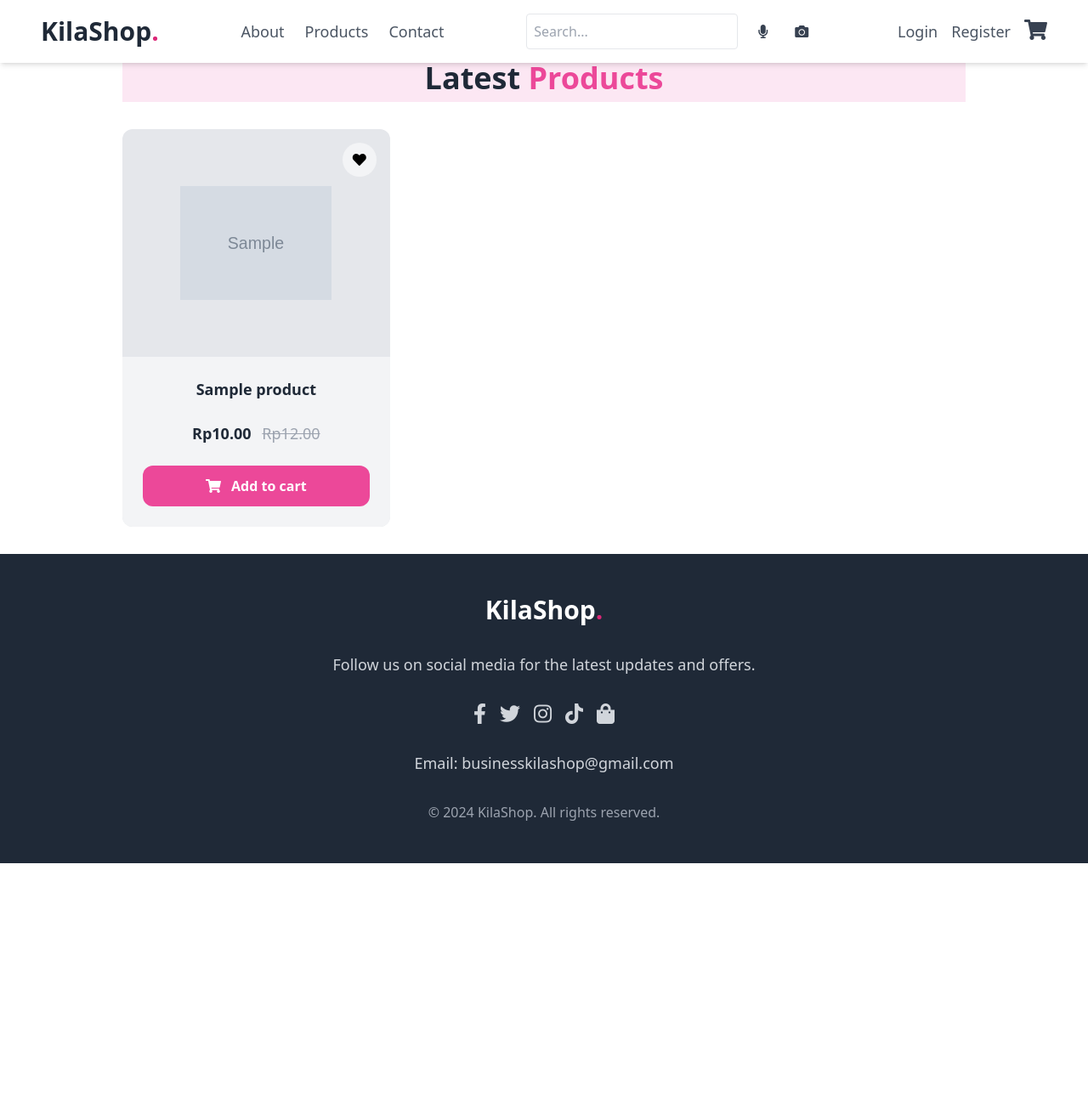
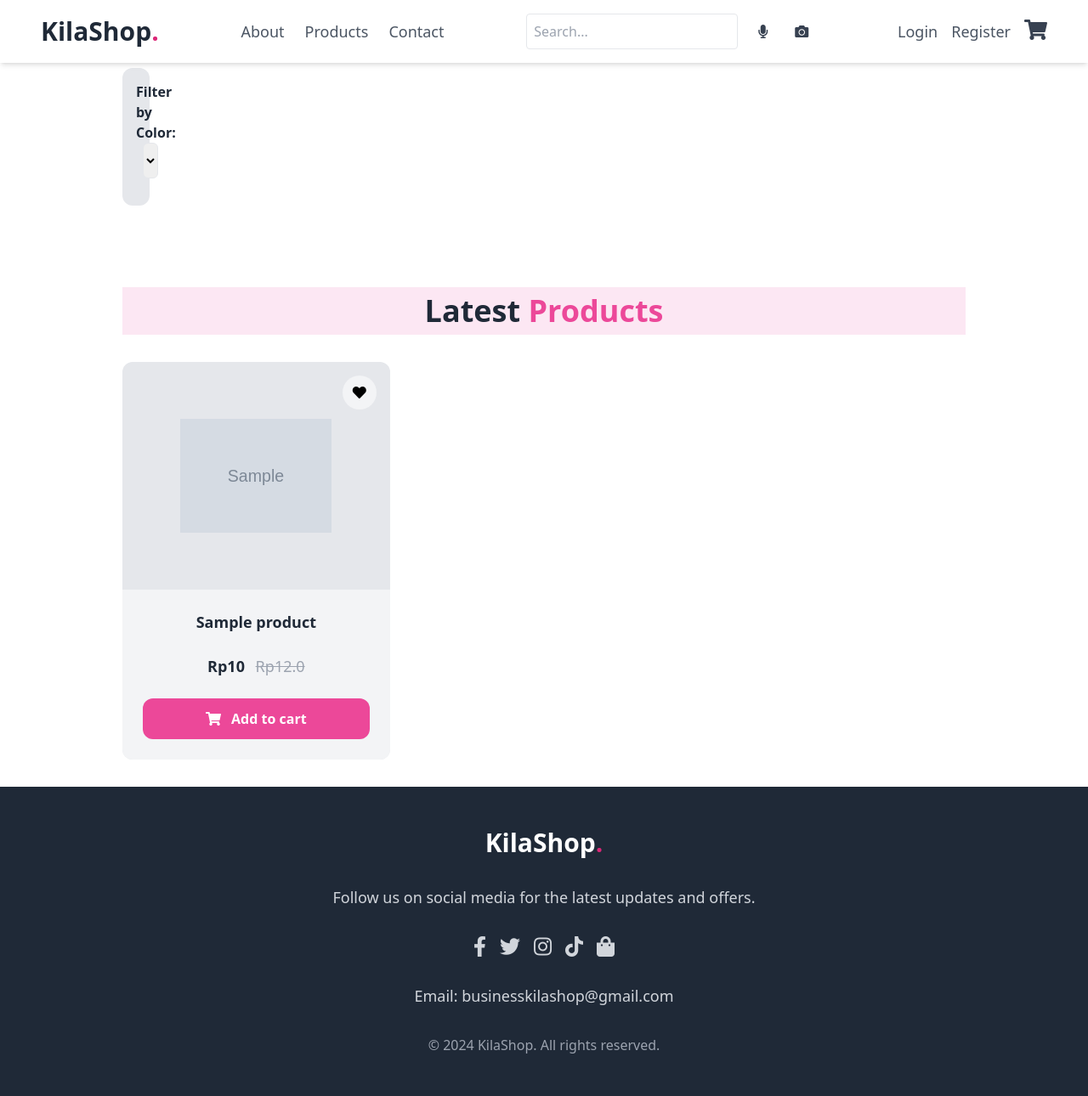
Before and after one commit to akwilapurba/KilaShop, a Flask app: page /products in a window 1280 px wide. Shown: the whole page at 85% size. Before the commit the page ends 1016 px from the top, so only its background shows below. Run offline with Flask 3, Linux system fonts and the light colour scheme; grey boxes marked "Sample" are stand-in pictures; a database or web service that is not in the repository returns one stand-in record (values such as "Sample title"); style sheets or scripts are compiled from the project's sources; some libraries are stand-ins or nearby versions.

Commit message:
Add filtering and search keywords

```diff
--- a/app.py
+++ b/app.py
@@ -141,6 +141,31 @@ def logout():
 def products():
     products = list(product_collection.find())  # Fetch all products from MongoDB
     return render_template('products.html', products=products)
+
+@app.route('/search')
+def search():
+    keyword = request.args.get('keyword', '').lower()
+    color = request.args.get('color', '').lower()
+
+    query = {}
+    if keyword:
+        query['name'] = {'$regex': keyword, '$options': 'i'}  # Case-insensitive search
+    if color:
+        query['color'] = {'$regex': color, '$options': 'i'}  # Case-insensitive search
+
+    products = list(product_collection.find(query))
+
+    result = []
+    for product in products:
+        result.append({
+            '_id': str(product['_id']),
+            'name': product['name'],
+            'price': product['price'],
+            'color': product['color'],
+            'image_path': product['image_path']
+        })
+
+    return jsonify({'products': result})
 
 @app.route('/add_to_cart', methods=['POST'])
 def add_to_cart():
--- a/templates/components/navbar.html
+++ b/templates/components/navbar.html
@@ -1,3 +1,4 @@
+<!-- components/navbar.html -->
 <header class="fixed top-0 left-0 right-0 bg-white py-4 px-6 md:px-12 flex items-center justify-between shadow-md z-50">
     <input type="checkbox" id="toggler" class="hidden">
     <label for="toggler" class="fas fa-bars text-3xl text-gray-700 cursor-pointer lg:hidden"></label>
@@ -9,14 +10,11 @@
     </nav>
     <!-- Search Bar with Voice and Image Search -->
     <div class="flex items-center space-x-4">
-        <input type="text" placeholder="Search..." class="p-2 border rounded">
-        <button id="voice-search-btn" class="p-2 text-gray-700 hover:text-pink-600 transition"><i
-                class="fas fa-microphone"></i></button>
+        <input type="text" id="keywordSearch" placeholder="Search..." class="p-2 border rounded">
+        <button id="voice-search-btn" class="p-2 text-gray-700 hover:text-pink-600 transition"><i class="fas fa-microphone"></i></button>
         <input type="file" id="image-search-input" class="hidden">
-        <label for="image-search-input" class="p-2 text-gray-700 hover:text-pink-600 transition cursor-pointer"><i
-                class="fas fa-camera"></i></label>
+        <label for="image-search-input" class="p-2 text-gray-700 hover:text-pink-600 transition cursor-pointer"><i class="fas fa-camera"></i></label>
     </div>
-
     <div class="hidden lg:flex space-x-4 text-2xl text-gray-700">
         {% if session.get('username') %}
             <a href="/logout" class="text-lg text-gray-600 hover:text-pink-600 transition">Logout</a>
@@ -24,7 +22,6 @@
             <a href="/login" class="text-lg text-gray-600 hover:text-pink-600 transition">Login</a>
             <a href="/register" class="text-lg text-gray-600 hover:text-pink-600 transition">Register</a>
         {% endif %}
-
         <a href="/cart" class="fas fa-shopping-cart hover:text-pink-600 transition"></a>
     </div>
 </header>
@@ -37,3 +34,42 @@
     <a href="#products" class="text-lg text-gray-600 hover:text-pink-600 transition mb-4">Products</a>
     <a href="#contact" class="text-lg text-gray-600 hover:text-pink-600 transition mb-4">Contact</a>
 </div>
+
+<script>
+    document.getElementById('keywordSearch').addEventListener('input', searchProducts);
+
+    function searchProducts() {
+        const keyword = document.getElementById('keywordSearch').value.toLowerCase();
+        const color = document.getElementById('colorFilter') ? document.getElementById('colorFilter').value.toLowerCase() : '';
+
+        fetch(`/search?keyword=${keyword}&color=${color}`)
+            .then(response => response.json())
+            .then(data => {
+                const productsSection = document.getElementById('products');
+                if (productsSection) {
+                    productsSection.innerHTML = '';
+                    data.products.forEach(product => {
+                        productsSection.innerHTML += `
+                        <div class="bg-gray-200 rounded-xl hover:scale-[1.03] transition-all relative overflow-hidden product-card" data-color="${product.color}" data-keywords="${product.name}">
+                            <div class="p-6">
+                                <div class="bg-gray-100 w-10 h-10 flex items-center justify-center rounded-full cursor-pointer absolute top-4 right-4">
+                                    <i class="fas fa-heart"></i>
+                                </div>
+                                <div class="w-2/3 h-[220px] overflow-hidden mx-auto aspect-w-16 aspect-h-8">
+                                    <img src="${product.image_path}" alt="${product._id}_${product.name}" class="h-full w-full object-contain"/>
+                                </div>
+                            </div>
+                            <div class="text-center bg-gray-100 p-6">
+                                <h3 class="text-lg font-bold text-gray-800">${product.name}</h3>
+                                <h4 class="text-lg text-gray-800 font-bold mt-6">Rp${product.price.toFixed(2)} <span class="text-gray-400 ml-2 font-medium" style="text-decoration: line-through;">Rp${(product.price * 1.20).toFixed(2)}</span></h4>
+                                <button type="button" onclick="addToCart('${product._id}')" class="w-full flex items-center justify-center gap-3 mt-6 px-6 py-3 bg-pink-500 text-base text-white font-semibold rounded-xl hover:bg-pink-700 hover:text-gray-200 transition">
+                                    <i class="fas fa-shopping-cart"></i>
+                                    Add to cart
+                                </button>
+                            </div>
+                        </div>`;
+                    });
+                }
+            });
+    }
+</script>
--- a/templates/products.html
+++ b/templates/products.html
@@ -1,35 +1,45 @@
 {% extends 'ui/theme.html' %}
 {% block content %}
+    <!-- Filter Section Starts -->
+    <aside class="w-full md:w-1/5 pr-4 mt-12">
+        <div class="sticky top-0 py-8 px-4 md:px-16 lg:px-36">
+            <div class="bg-gray-200 rounded-xl p-4">
+                <label for="colorFilter" class="text-gray-800 font-semibold">Filter by Color:</label>
+                <select id="colorFilter" class="ml-2 p-2 border rounded-md w-full mb-4">
+                    <option value="">All</option>
+                    <option value="red">Red</option>
+                    <option value="blue">Blue</option>
+                    <option value="green">Green</option>
+                    <!-- Add more colors as needed -->
+                </select>
+            </div>
+        </div>
+    </aside>
+    <!-- Filter Section Ends -->
+
     <!-- products section starts  -->
     <section class="py-8 px-4 md:px-16 lg:px-36" id="products">
         <h1 class="text-center text-4xl font-bold text-gray-800 py-2 my-8 bg-pink-100">Latest <span
                 class="text-pink-500">Products</span></h1>
         <div class="grid grid-cols-1 md:grid-cols-2 lg:grid-cols-3 gap-6">
             {% for product in products %}
-                <div class="bg-gray-200 rounded-xl hover:scale-[1.03] transition-all relative overflow-hidden">
-
+                <div class="product-card bg-gray-200 rounded-xl hover:scale-[1.03] transition-all relative overflow-hidden"
+                     data-color="{{ product.color }}" data-keywords="{{ product.name }}">
                     <div class="p-6">
-                        {# Like Button #}
-                        <div
-                                class="bg-gray-100 w-10 h-10 flex items-center justify-center rounded-full cursor-pointer absolute top-4 right-4">
+                        <div class="bg-gray-100 w-10 h-10 flex items-center justify-center rounded-full cursor-pointer absolute top-4 right-4">
                             <i class="fas fa-heart"></i>
                         </div>
-
-                        {# Image #}
                         <div class="w-2/3 h-[220px] overflow-hidden mx-auto aspect-w-16 aspect-h-8">
                             <img src="{{ product.image_path }}" alt="{{ product._id }}_{{ product.name }}"
                                  class="h-full w-full object-contain"/>
                         </div>
                     </div>
-
-                    {# Product Details #}
                     <div class="text-center bg-gray-100 p-6">
                         <h3 class="text-lg font-bold text-gray-800">{{ product.name }}</h3>
-                        <h4 class="text-lg text-gray-800 font-bold mt-6">{{ "Rp{:,.2f}".format(product.price) }} <span
+                        <h4 class="text-lg text-gray-800 font-bold mt-6">Rp{{ product.price }} <span
                                 class="text-gray-400 ml-2 font-medium"
-                                style="text-decoration: line-through;">{{ "Rp{:,.2f}".format(product.price*1.20) }}</span>
+                                style="text-decoration: line-through;">Rp{{ (product.price * 1.20) | round(2) }}</span>
                         </h4>
-
                         <button type="button" onclick="addToCart('{{ product._id }}')"
                                 class="w-full flex items-center justify-center gap-3 mt-6 px-6 py-3 bg-pink-500 text-base text-white font-semibold rounded-xl hover:bg-pink-700 hover:text-gray-200 transition">
                             <i class="fas fa-shopping-cart"></i>
@@ -40,5 +50,23 @@
             {% endfor %}
         </div>
     </section>
-    <!-- products section ends -->
+    <!-- products section ends  -->
+
+    <script>
+        // Function to handle color filtering
+        document.getElementById('colorFilter').addEventListener('change', function () {
+            const selectedColor = this.value.toLowerCase();
+            const productCards = document.querySelectorAll('.product-card');
+
+            productCards.forEach(card => {
+                const cardColor = card.getAttribute('data-color').toLowerCase();
+
+                if (selectedColor === '' || cardColor === selectedColor) {
+                    card.style.display = 'block'; // Show the card
+                } else {
+                    card.style.display = 'none'; // Hide the card
+                }
+            });
+        });
+    </script>
 {% endblock %}
```
